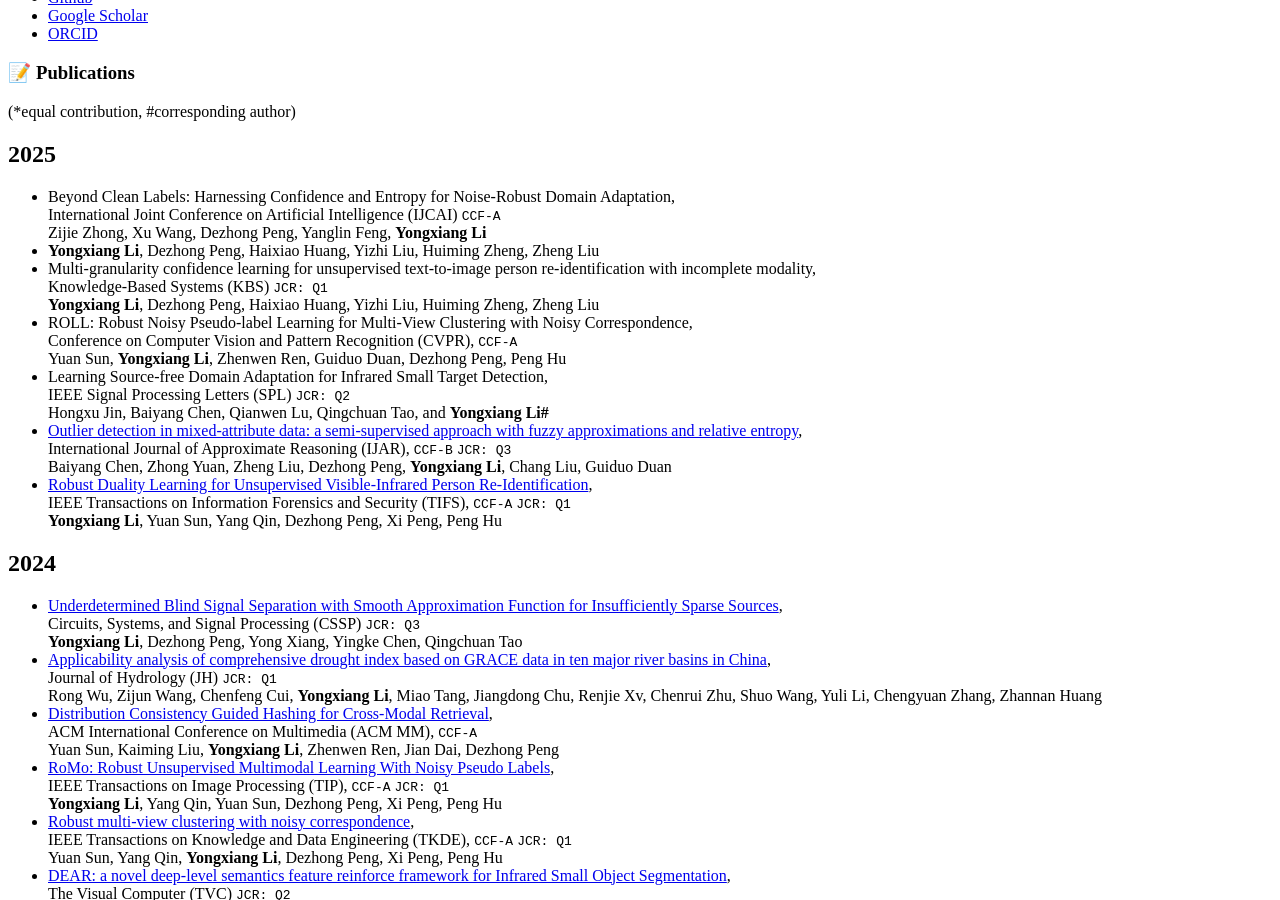
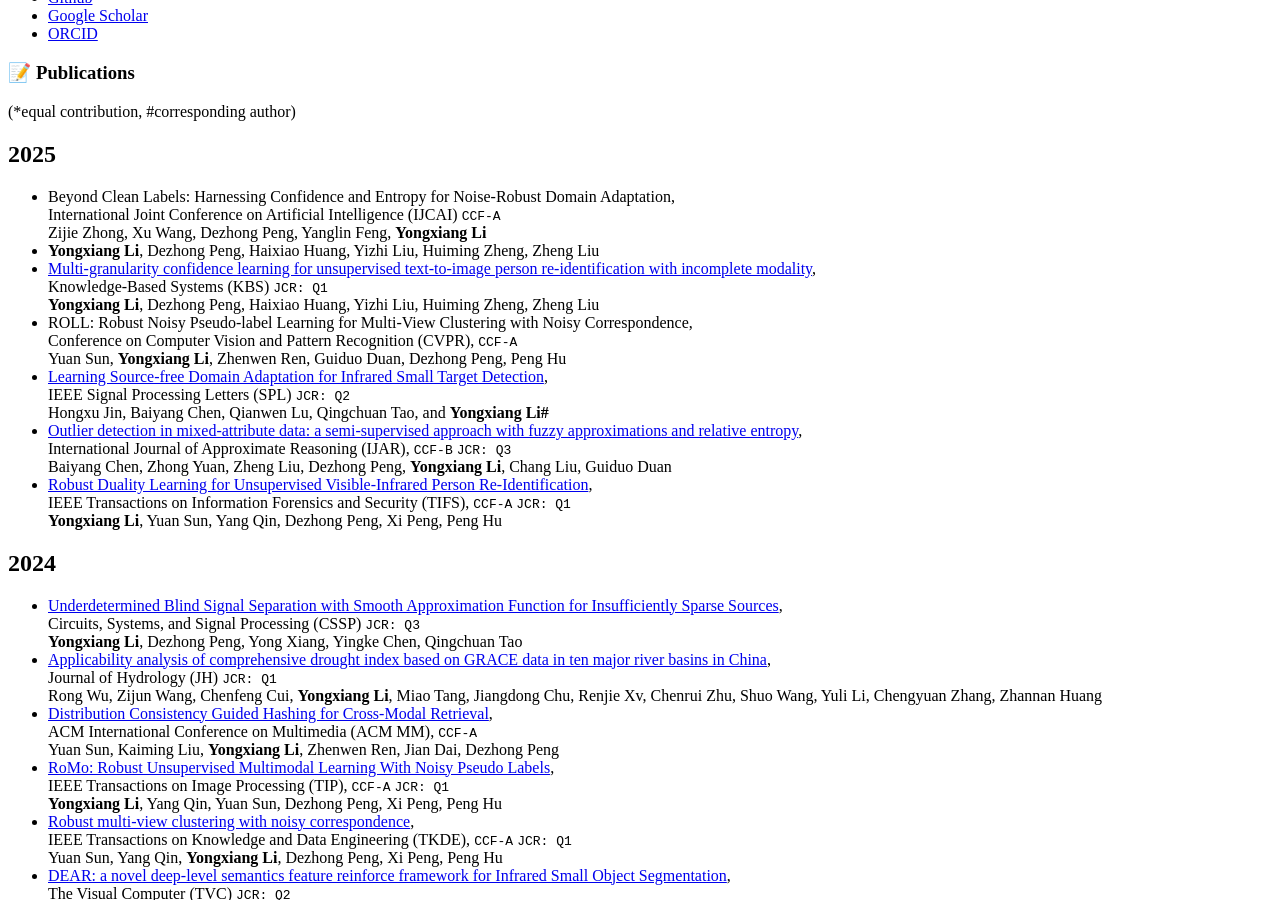
Before and after one commit to LYXRhythm/liyongxiang.github.io, a Jekyll site: the page built from _pages/includes/pub.md, in a window 1280 px wide and 900 px high, scrolled down 704 px. Built offline with Jekyll 4.4.1, drawn with Linux system fonts in a browser that asks for light colours; our own code applies the rules of GitHub Pages for plain Markdown files; part of the change alters nothing that is shown.

Commit message:
Update pub.md

```diff
--- a/_pages/includes/pub.md
+++ b/_pages/includes/pub.md
@@ -6,9 +6,9 @@
 - Beyond Clean Labels: Harnessing Confidence and Entropy for Noise-Robust Domain Adaptation, <br> International Joint Conference on Artificial Intelligence (IJCAI) `CCF-A` <br> Zijie Zhong,
 Xu Wang, Dezhong Peng, Yanglin Feng, **Yongxiang Li**
 - **Yongxiang Li**, Dezhong Peng, Haixiao Huang, Yizhi Liu, Huiming Zheng, Zheng Liu
-- Multi-granularity confidence learning for unsupervised text-to-image person re-identification with incomplete modality, <br> Knowledge-Based Systems (KBS) `JCR: Q1` <br> **Yongxiang Li**, Dezhong Peng, Haixiao Huang, Yizhi Liu, Huiming Zheng, Zheng Liu
+- [Multi-granularity confidence learning for unsupervised text-to-image person re-identification with incomplete modality](https://www.sciencedirect.com/science/article/abs/pii/S095070512500351X), <br> Knowledge-Based Systems (KBS) `JCR: Q1` <br> **Yongxiang Li**, Dezhong Peng, Haixiao Huang, Yizhi Liu, Huiming Zheng, Zheng Liu
 - ROLL: Robust Noisy Pseudo-label Learning for Multi-View Clustering with Noisy Correspondence, <br> Conference on Computer Vision and Pattern Recognition (CVPR), `CCF-A` <br> Yuan Sun, **Yongxiang Li**, Zhenwen Ren, Guiduo Duan, Dezhong Peng, Peng Hu
-- Learning Source-free Domain Adaptation for Infrared Small Target Detection, <br> IEEE Signal Processing Letters (SPL) `JCR: Q2` <br> Hongxu Jin, Baiyang Chen, Qianwen Lu, Qingchuan Tao, and **Yongxiang Li#**
+- [Learning Source-free Domain Adaptation for Infrared Small Target Detection](https://ieeexplore.ieee.org/document/10916925), <br> IEEE Signal Processing Letters (SPL) `JCR: Q2` <br> Hongxu Jin, Baiyang Chen, Qianwen Lu, Qingchuan Tao, and **Yongxiang Li#**
 - [Outlier detection in mixed-attribute data: a semi-supervised approach with fuzzy approximations and relative entropy](https://www.sciencedirect.com/science/article/abs/pii/S0888613X25000143?CMX_ID=&SIS_ID=&dgcid=STMJ_219742_AUTH_SERV_PA&utm_acid=245378301&utm_campaign=STMJ_219742_AUTH_SERV_PA&utm_in=DM539090&utm_medium=email&utm_source=AC_), <br> International Journal of Approximate Reasoning (IJAR), `CCF-B` `JCR: Q3` <br> Baiyang Chen,
 Zhong Yuan, Zheng Liu, Dezhong Peng, **Yongxiang Li**, Chang Liu, Guiduo Duan
 - [Robust Duality Learning for Unsupervised Visible-Infrared Person Re-Identification](https://ieeexplore.ieee.org/document/10858072), <br> IEEE Transactions on Information Forensics and Security (TIFS), `CCF-A` `JCR: Q1` <br> **Yongxiang Li**, Yuan Sun, Yang Qin, Dezhong Peng, Xi Peng, Peng Hu
```
